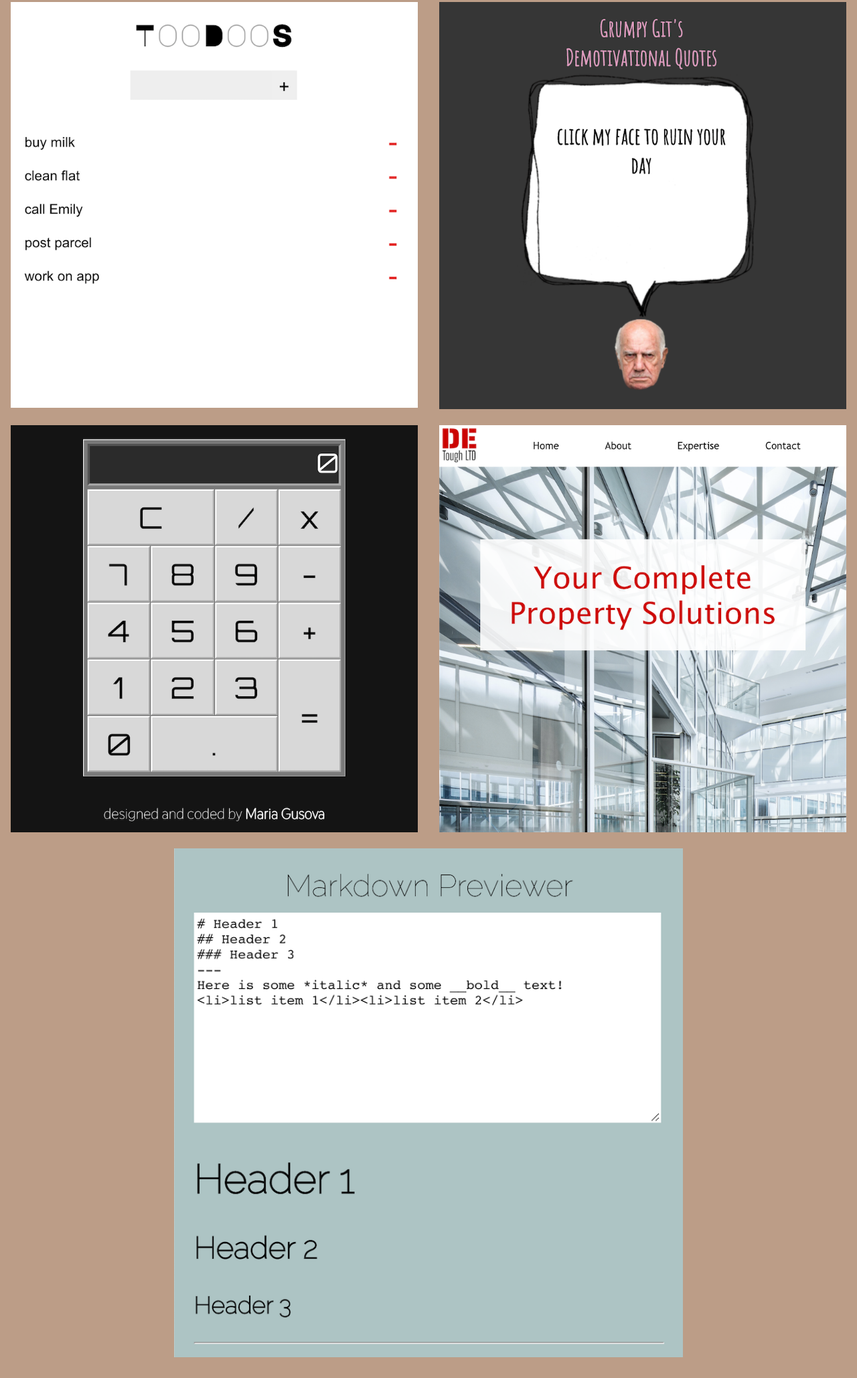
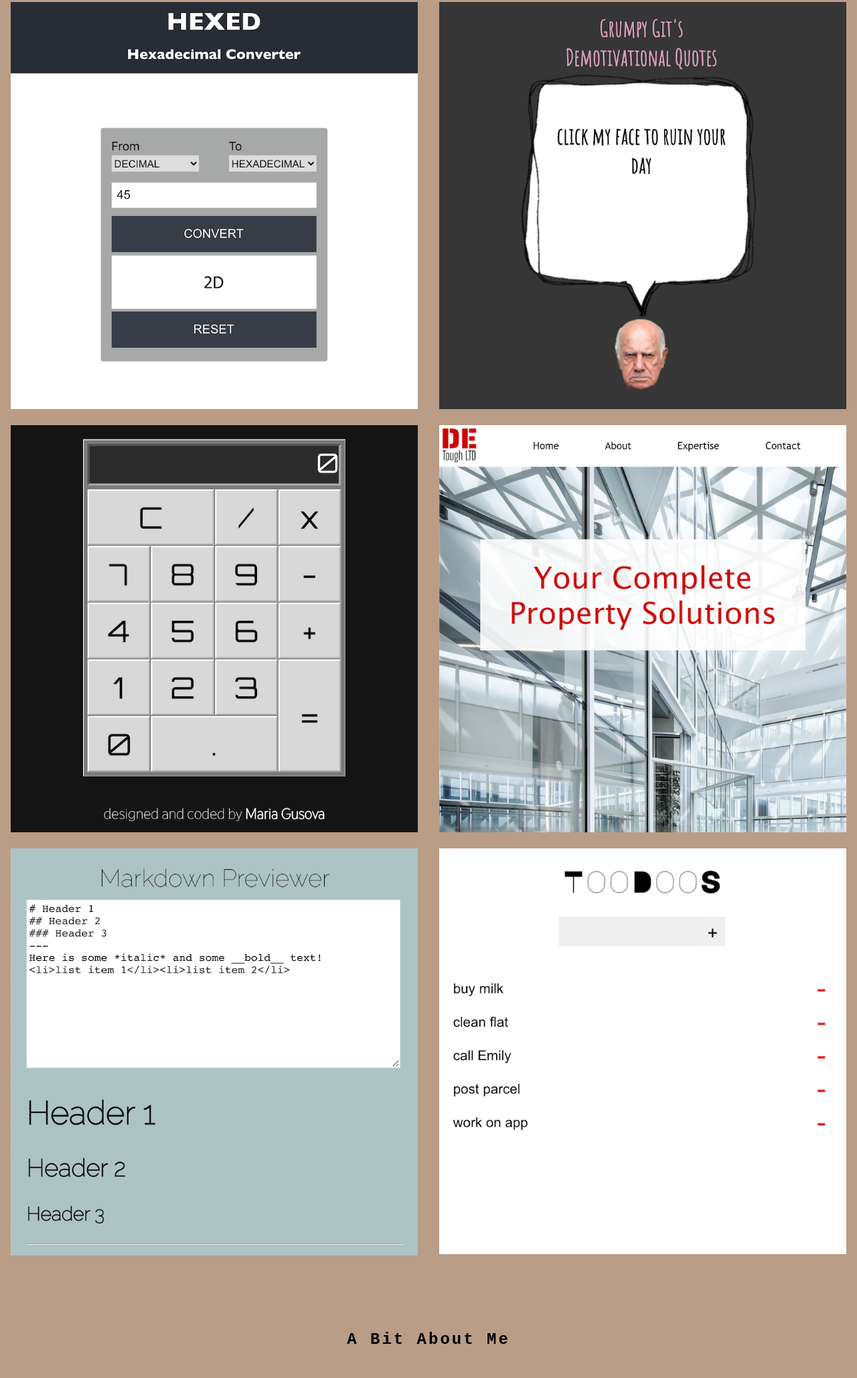
Before and after one commit to mariagus/portfolio, a plain HTML site: page index.html in a window 1280 px wide. Shown: the part 1429-3487 px from the top of the page at 67% size. Drawn offline with Linux system fonts and the light colour scheme; a web font is replaced by a local one.

Commit message:
add hexed project

```diff
--- a/index.html
+++ b/index.html
@@ -56,10 +56,10 @@
           </a>
           </div>
           <div class="previews">
-          <a href="https://mariagus.github.io/toodoos/" target="_blank"
+          <a href="https://mariagus.github.io/hexed/" target="_blank"
           ><img
-            src="images/toodoos-preview.png"
-            alt="Toodoo App"
+            src="images/hexed-preview.png"
+            alt="Hexadecimal converter"
             class="image"
           />
         </a>
@@ -95,6 +95,13 @@
         class="image"
       />
     </a>
+    <a href="https://mariagus.github.io/toodoos/" target="_blank"
+    ><img
+      src="images/toodoos-preview.png"
+      alt="Toodoo App"
+      class="image"
+    />
+  </a>
 </div>
 
     </section>
```
Also changed, not shown: images/hexed-preview.png (added), 2 other files.
